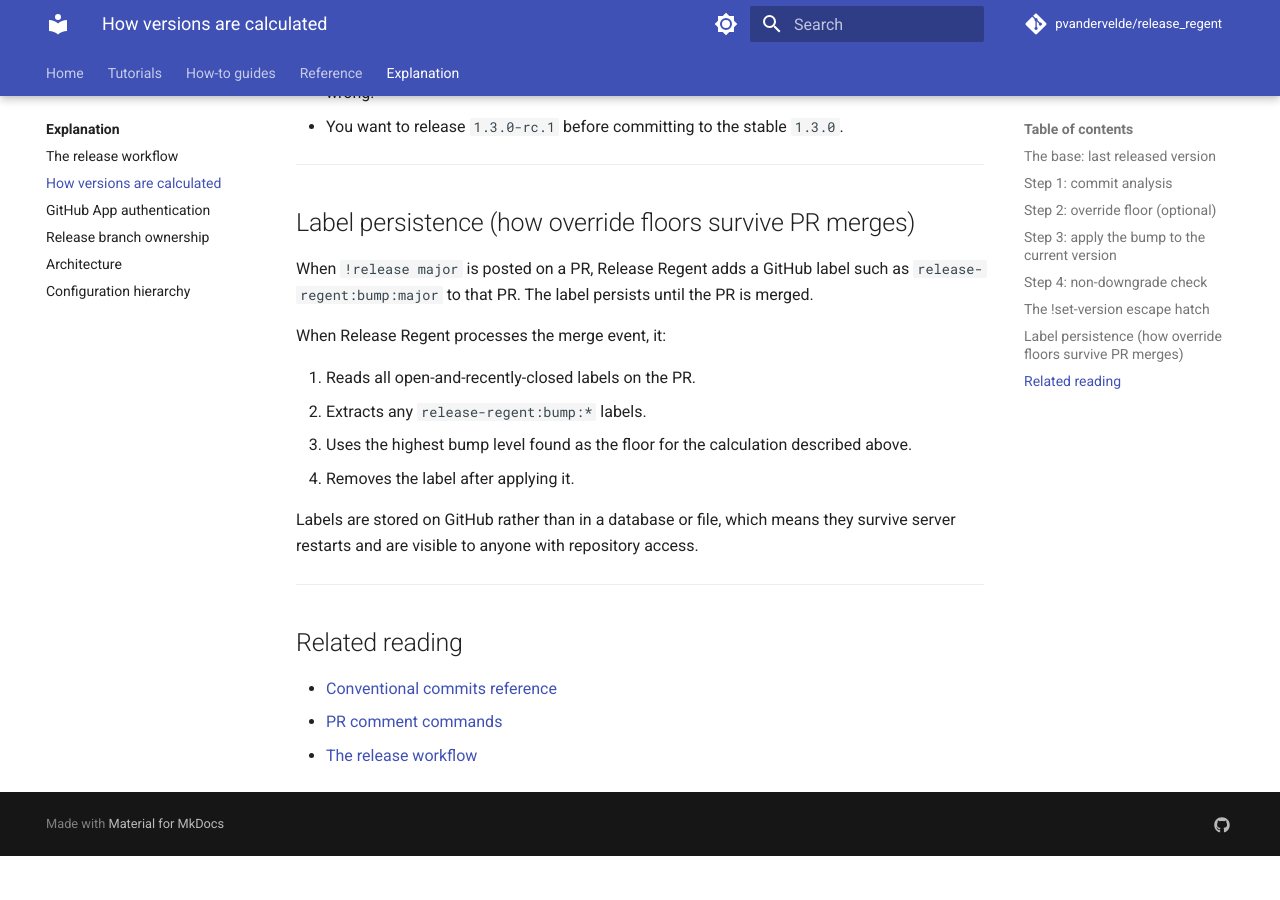
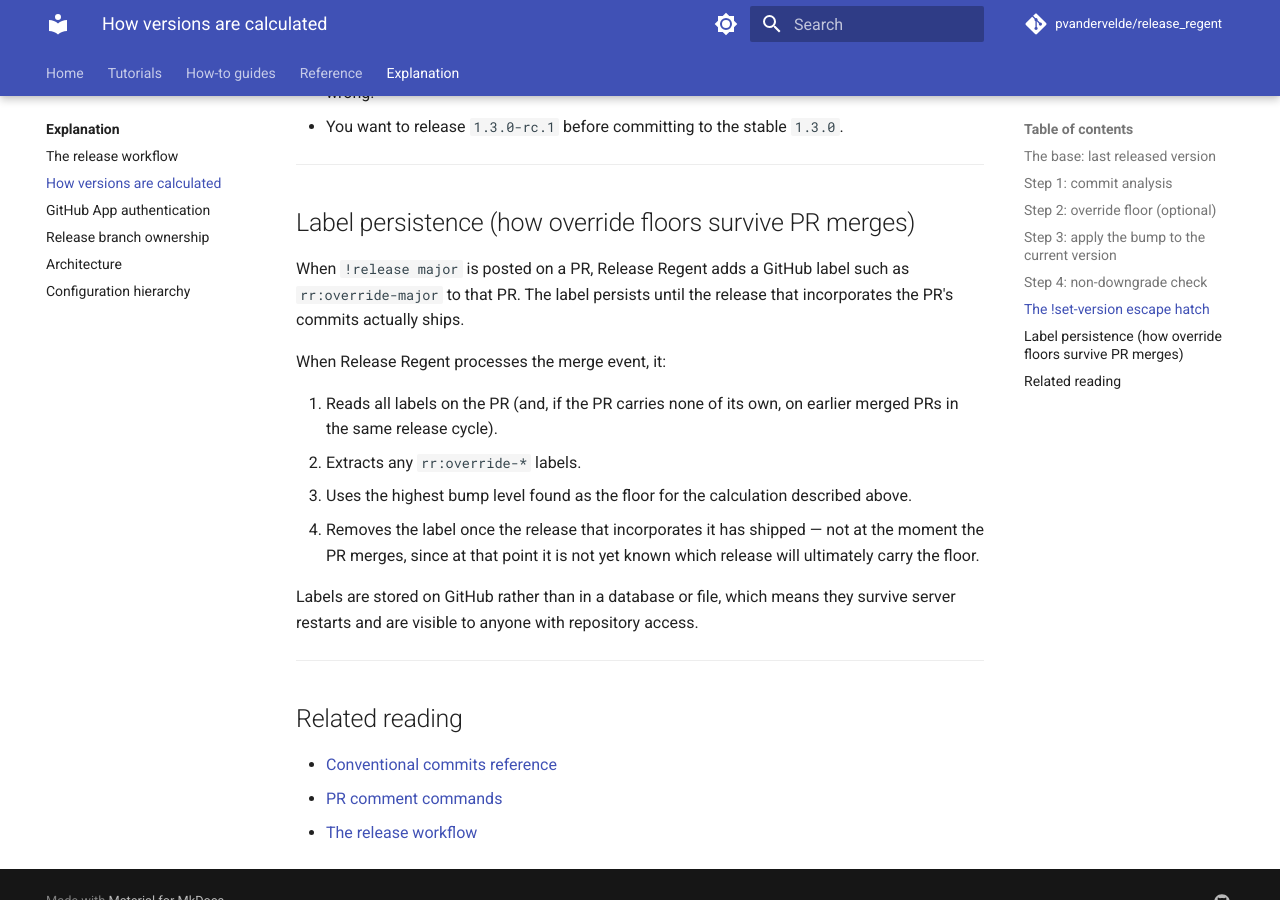
Before and after one commit to pvandervelde/release_regent, an MkDocs documentation site: the page built from docs/user/explanation/version-calculation.md, in a window 1280 px wide and 900 px high, scrolled down 2610 px. Built offline with MkDocs 1.6.1 and Material for MkDocs 9.7.7, drawn with Linux system fonts in a browser that asks for light colours; comment, search, counter and statistics services are not loaded; before the commit the page ends 3466 px from its top, so only the background shows below that.

Commit message:
docs(core): fix self-contradictory BumpKind::rank doc and stale label name
PR #270 code review follow-up (task #211, Fix F remainder):

- BumpKind::rank's doc comment claimed the ranking both "does not match" and
  "coincides with" the enum's declaration order in the same breath. Reworded
  to state plainly that a derived Ord would rank Major as smallest (by
  declaration position), which is the exact opposite of its actual highest
  severity.
- docs/user/explanation/version-calculation.md referenced the stale label
  name release-regent:bump:major instead of the real rr:override-major
  pattern, and described label removal as happening at merge time, which is
  no longer accurate after Fix D deferred removal to release-ship time.

Co-Authored-By: Claude Sonnet 5 <noreply@anthropic.com>

```diff
--- a/docs/user/explanation/version-calculation.md
+++ b/docs/user/explanation/version-calculation.md
@@ -99,14 +99,18 @@ escape hatch for situations such as:
 ## Label persistence (how override floors survive PR merges)
 
 When `!release major` is posted on a PR, Release Regent adds a GitHub label such as
-`release-regent:bump:major` to that PR. The label persists until the PR is merged.
+`rr:override-major` to that PR. The label persists until the release that incorporates
+the PR's commits actually ships.
 
 When Release Regent processes the merge event, it:
 
-1. Reads all open-and-recently-closed labels on the PR.
-2. Extracts any `release-regent:bump:*` labels.
+1. Reads all labels on the PR (and, if the PR carries none of its own, on earlier
+   merged PRs in the same release cycle).
+2. Extracts any `rr:override-*` labels.
 3. Uses the highest bump level found as the floor for the calculation described above.
-4. Removes the label after applying it.
+4. Removes the label once the release that incorporates it has shipped — not at the
+   moment the PR merges, since at that point it is not yet known which release will
+   ultimately carry the floor.
 
 Labels are stored on GitHub rather than in a database or file, which means they survive server
 restarts and are visible to anyone with repository access.
```
Also changed, not shown: 1 other file.
